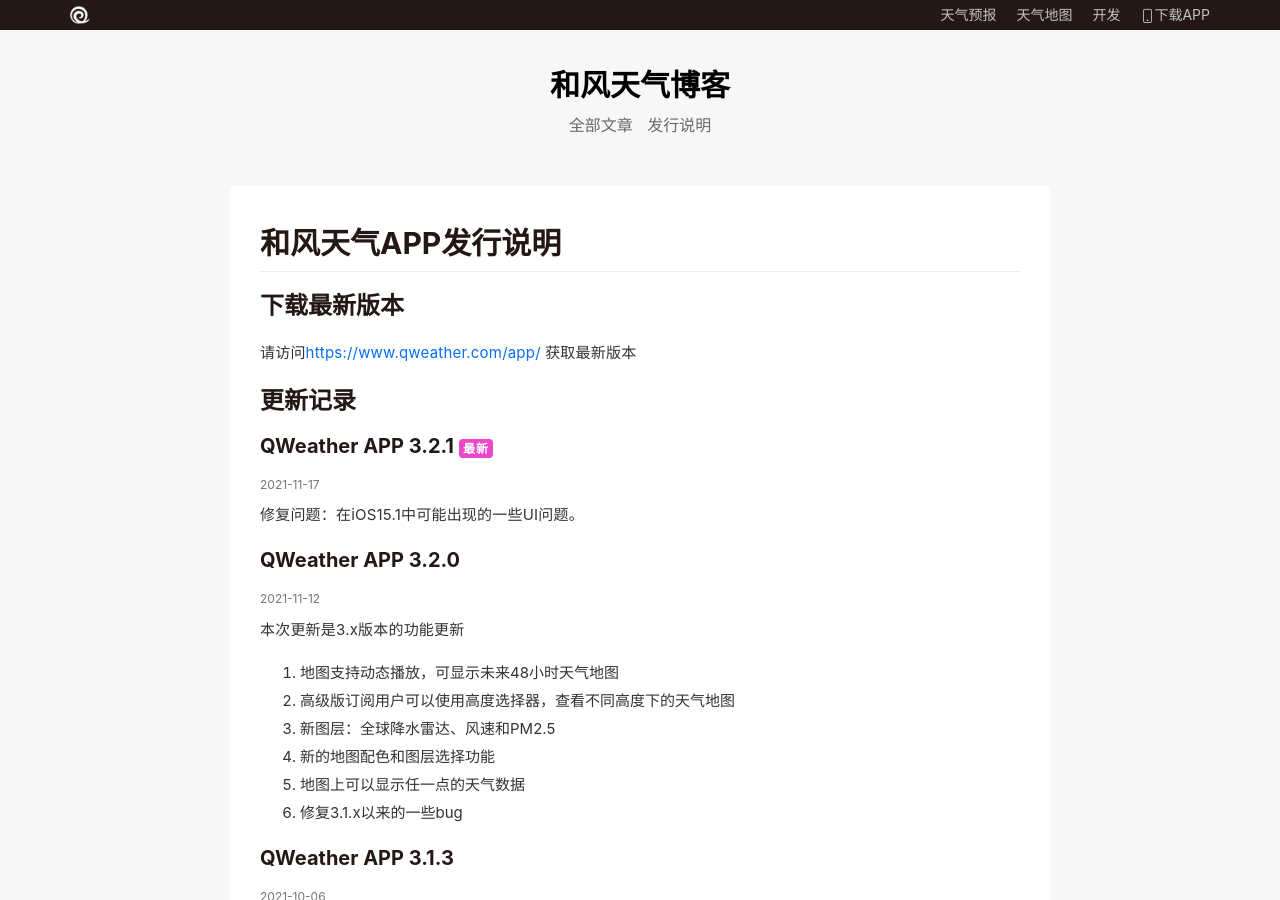
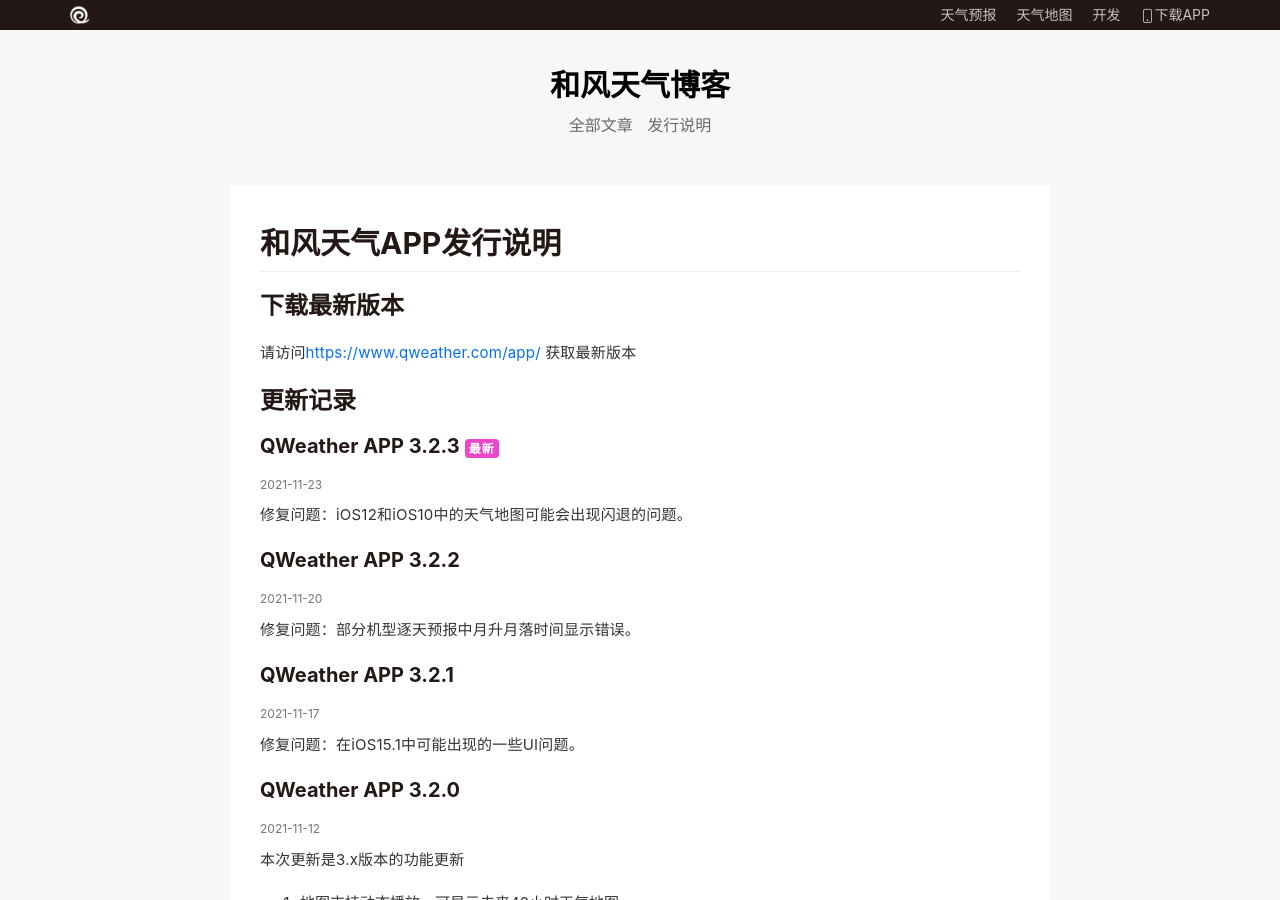
Before and after one commit to qwd/blog, a Jekyll site: the page built from pages/release-app.html, in a window 1280 px wide and 900 px high. Built offline with Jekyll 4.4.1, drawn with Linux system fonts in a browser that asks for light colours; some web fonts are replaced; comment, search, counter and statistics services are not loaded.

Commit message:
APP 3.2.2/3.2.3 release

```diff
--- a/_data/release-app.yml
+++ b/_data/release-app.yml
@@ -1,3 +1,13 @@
+- title: QWeather APP 3.2.3
+  ver: 3.2.3
+  date: 2021-11-23
+  text: |-
+   修复问题：iOS12和iOS10中的天气地图可能会出现闪退的问题。
+- title: QWeather APP 3.2.2
+  ver: 3.2.2
+  date: 2021-11-20
+  text: |-
+   修复问题：部分机型逐天预报中月升月落时间显示错误。
 - title: QWeather APP 3.2.1
   ver: 3.2.1
   date: 2021-11-17
```
